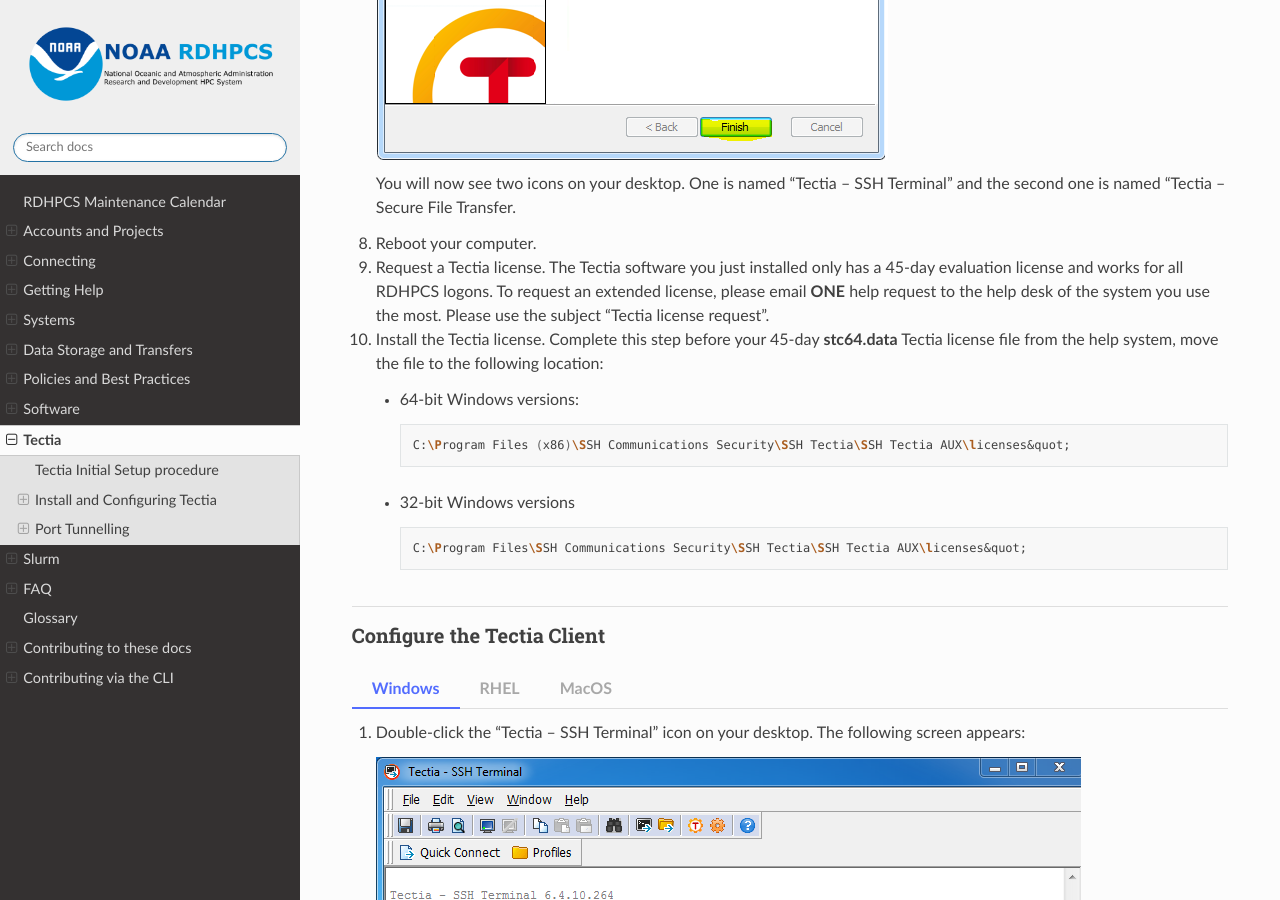
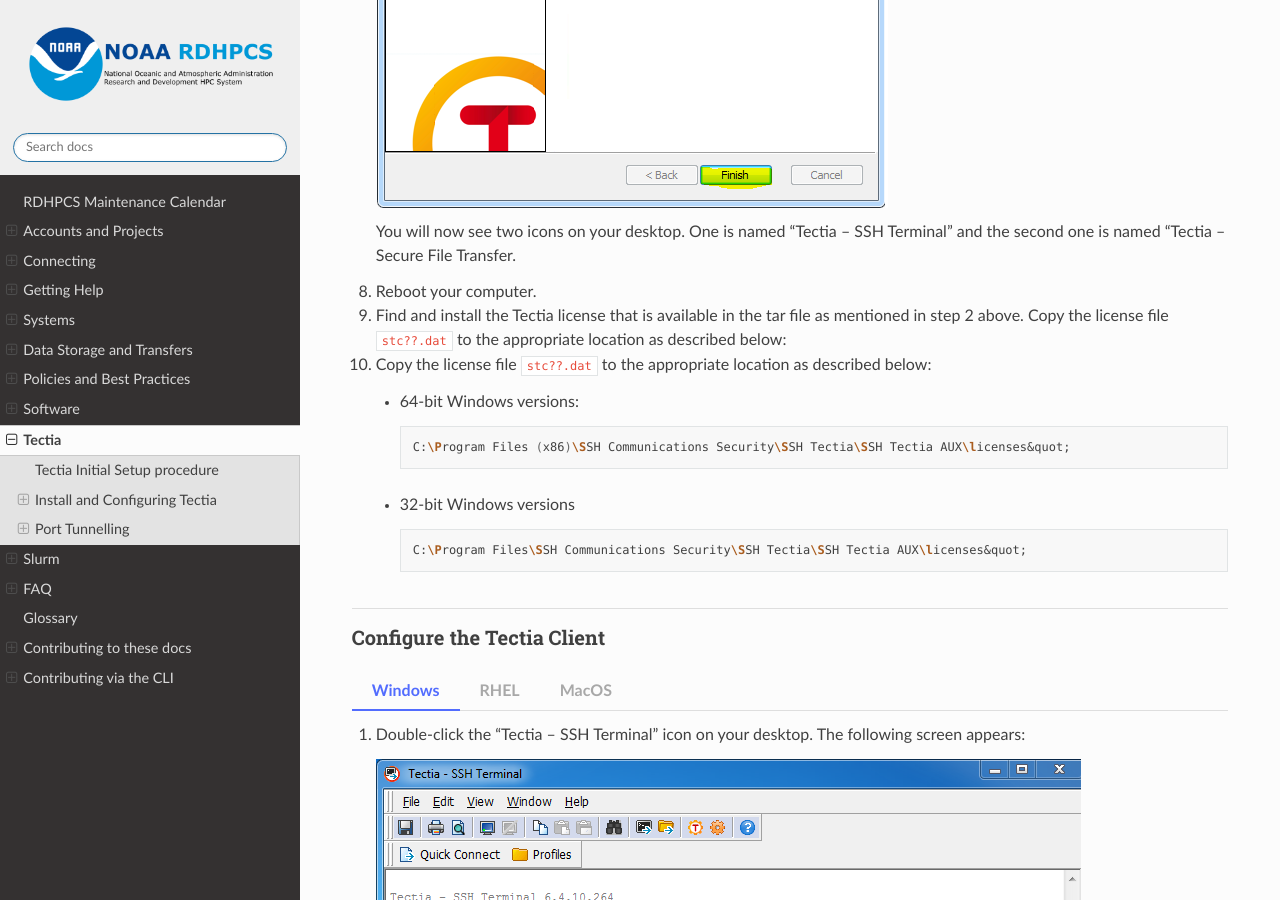
Before and after one commit to NOAA-RDHPCS/noaa-rdhpcs.github.io, a Sphinx documentation site: the page built from source/software/ssh_clients/Tectia/index.rst, in a window 1280 px wide and 900 px high, scrolled down 3511 px. Built offline with Sphinx 7.4.7 and the Read the Docs theme 3.1.0, drawn with Linux system fonts in a browser that asks for light colours; some of the changed text lies outside the part shown.

```diff
--- a/source/software/ssh_clients/Tectia/index.rst
+++ b/source/software/ssh_clients/Tectia/index.rst
@@ -118,6 +118,10 @@ Install the Tectia Client
          here to learn more, customize, etc. Please review this
          documentation before requesting help beyond the scope of this
          basic setup procedure.
+
+         Please note that the zip file also includes the license
+         file named ``stc??.dat``, which will need to copied to
+         the appropriate place as mentioned in a later step.
 
       3. Locate the Windows Installer file:
 
@@ -152,16 +156,13 @@ Install the Tectia Client
 
       8. Reboot your computer.
 
-      9. Request a Tectia license. The Tectia software you just
-         installed only has a 45-day evaluation license and works for
-         all RDHPCS logons. To request an extended license, please
-         email **ONE** help request to the help desk of the system you
-         use the most. Please use the subject "Tectia license
-         request".
+      9. Find and install the Tectia license that is
+         available in the tar file as mentioned in step 2 above.
+         Copy the license file ``stc??.dat`` to the appropriate
+         location as described below:
 
-      10. Install the Tectia license. Complete this step before your
-          45-day **stc64.data** Tectia license file from the help
-          system, move the file to the following location:
+      10. Copy the license file ``stc??.dat`` to the appropriate
+          location as described below:
 
           * 64-bit Windows versions:
 
@@ -174,6 +175,7 @@ Install the Tectia Client
             .. code:: shell
 
                C:\Program Files\SSH Communications Security\SSH Tectia\SSH Tectia AUX\licenses&quot;
+
 
    .. tab-item:: RHEL
       :sync: rhel
@@ -205,15 +207,20 @@ Install the Tectia Client
 
          .. code:: shell
 
-            $ tar xf tectia-client-6.4.13.36-linux-x86_64-upgrd-eval.tar
+            $ tar xf tectia-client-*-linux-x86_64*.tar
 
          .. note::
 
-            The download package includes Tectia documentation .pdf
-            files that you can use after the basic install described
-            here to learn more, customize, etc. Please review this
-            documentation before requesting help beyond the scope of
-            this basic setup procedure.
+            The download package includes Tectia documentation .pdf files that
+            you can use after the basic install described here to learn more,
+            customize, etc. Please review this documentation before requesting
+            help beyond the scope of this basic setup procedure.
+
+         .. note::
+
+            Please note that tar file also include the license file named
+            ``stc??.dat``, which should be copied to the appropriate place as
+            mentioned in a later step.
 
       3. Change into the client directory.
 
@@ -257,26 +264,15 @@ Install the Tectia Client
                setenv MANPATH "$MANPATH:/opt/tectia/man"
             endif
 
-      6. Request a Tectia license.
-
-         The Tectia software you just installed has a 45 day
-         evaluation license, and works for all RDHPCS logons. To
-         request an extended license, email ONE help request to the
-         help desk of the system you use the most. Please use the
-         subject **Tectia license request**.
-
-      7. Install the Tectia license.
-
-         Complete this step before your 45 day evaluation license
-         expires. Once you have received your Tectia "stc64.dat"
-         license file via the help system, create the proper directory
-         for it and move the file to the directory.
+      6. Find and install the Tectia license,
+         available in tar file described in step 2.
+         Copy the license file ``stc??.dat`` to the appropriate
+         location as follows:
 
          .. code:: shell
 
-            $ cd <download directory>
             $ mkdir /etc/ssh2/licenses/
-            $ mv stc64.dat /etc/ssh2/licenses/
+            $ cp stc64.dat /etc/ssh2/licenses/
 
    .. tab-item:: MacOS
       :sync: macos
```
Also changed, not shown: other parts of source/software/ssh_clients/Tectia/index.rst (+2 -2 lines).
